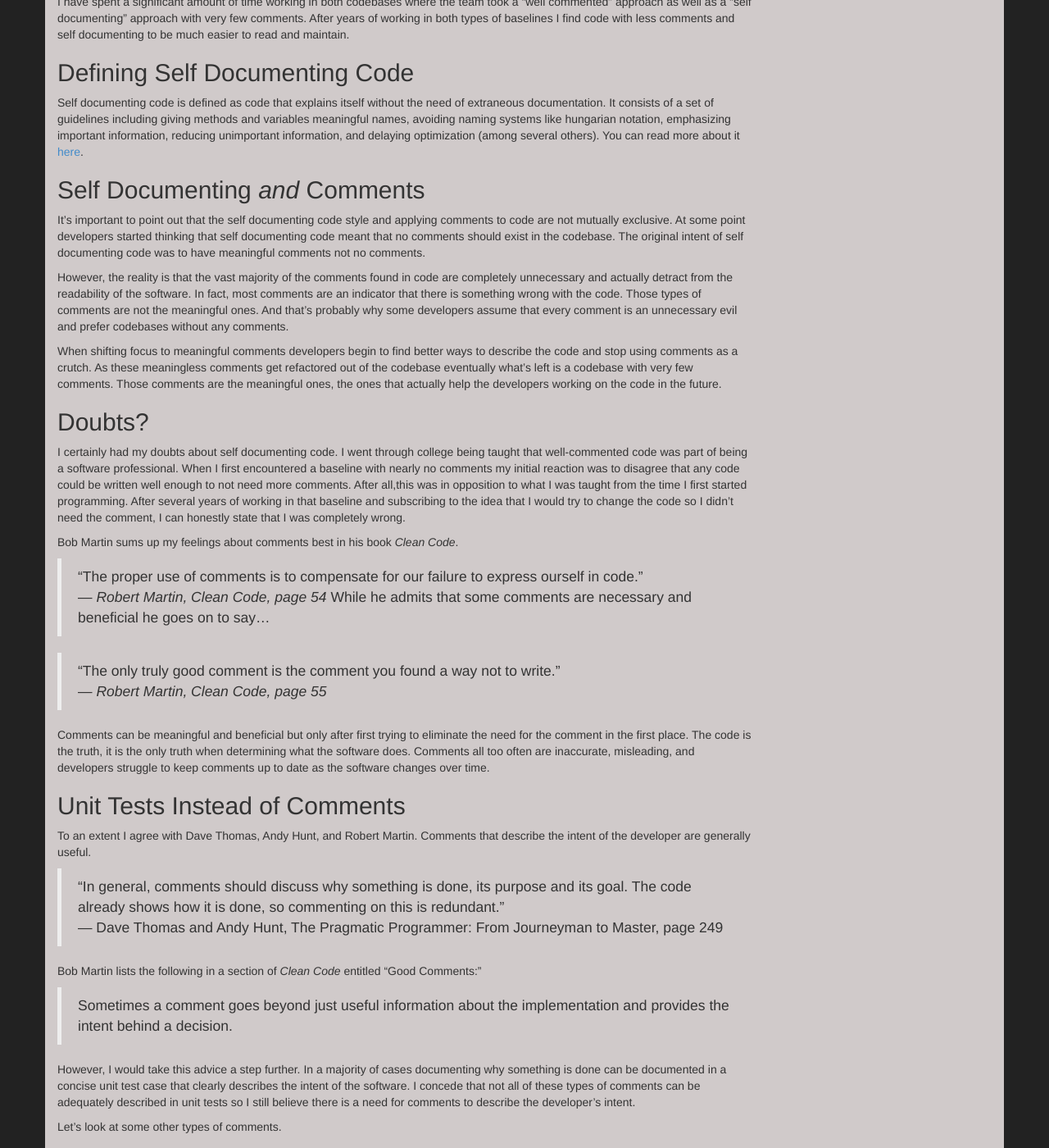
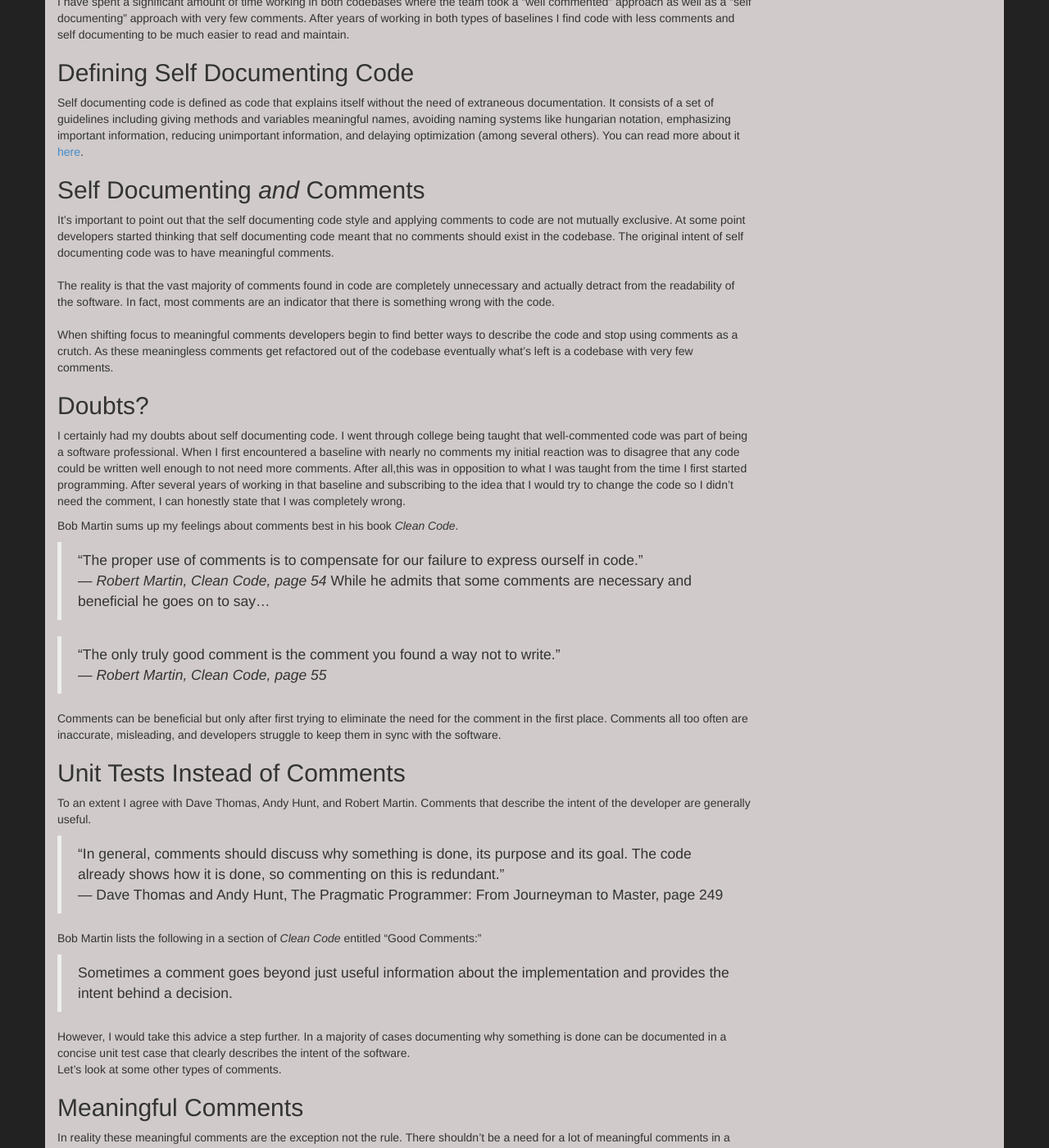
Before and after one commit to asciamanna/asciamanna.github.io, a Jekyll site: the page built from _posts/2014-04-05-self-documenting-code-and-meaningful-comments.md, in a window 1280 px wide and 1400 px high, scrolled down 395 px. Shown: the whole window at 82% size. Built offline with Jekyll 4.4.1, drawn with Linux system fonts in a browser that asks for light colours; nearby versions of some CDN libraries; comment, search, counter and statistics services are not loaded; some of the changed text lies outside the part shown.

Commit message:
updates to comments blog post.

```diff
--- a/_posts/2014-04-05-self-documenting-code-and-meaningful-comments.md
+++ b/_posts/2014-04-05-self-documenting-code-and-meaningful-comments.md
@@ -30,20 +30,17 @@ It's important to point out that the self documenting code style and applying
 comments to code are not mutually exclusive. At some point developers started
 thinking that self documenting code meant that no comments should exist in the
 codebase. The original intent of self documenting code was to have
-meaningful comments not no comments.
-
-However, the reality is that the vast majority of the comments found in code
+meaningful comments.
+<br/><br/>
+The reality is that the vast majority of comments found in code
 are completely unnecessary and actually detract from the readability of the
 software. In fact, most comments are an indicator that there is something wrong
-with the code. Those types of comments are not the meaningful ones. And that's
-probably why some developers assume that every comment is an unnecessary evil
-and prefer codebases without any comments.
-
+with the code.
+<br/><br/>
 When shifting focus to meaningful comments developers begin to find better
 ways to describe the code and stop using comments as a crutch. As these
 meaningless comments get refactored out of the codebase eventually what's left
-is a codebase with very few comments. Those comments are the meaningful ones,
-the ones that actually help the developers working on the code in the future.
+is a codebase with very few comments.
 
 ##Doubts?
 I certainly had my doubts about self documenting code. I went through college
@@ -66,11 +63,10 @@ say&hellip;
 > "The only truly good comment is the comment you found a way not to write."
 >&mdash; _Robert Martin, Clean Code, page 55_
 
-Comments can be meaningful and beneficial but only after first trying to
-eliminate the need for the comment in the first place. The code is the
-truth, it is the only truth when determining what the software does.
+Comments can be beneficial but only after first trying to
+eliminate the need for the comment in the first place.
 Comments all too often are inaccurate, misleading, and developers struggle
-to keep comments up to date as the software changes over time.
+to keep them in sync with the software.
 
 ##Unit Tests Instead of Comments
 To an extent I agree with Dave Thomas, Andy Hunt, and Robert Martin.
@@ -88,11 +84,8 @@ Bob Martin lists the following in a section of _Clean Code_ entitled
 
 However, I would take this advice a step further. In a majority of cases
 documenting why something is done can be documented in a concise unit
-test case that clearly describes the intent of the software. I concede
-that not all of these types of comments can be adequately described in
-unit tests so I still believe there is a need for comments to
-describe the developer's intent.
-
+test case that clearly describes the intent of the software.
+<br/>
 Let's look at some other types of comments.
 
 ## Meaningful Comments
@@ -205,10 +198,10 @@ modifications.
 
 ###Exceptions
 Obviously there are no absolutes in software developement. In general,
-if you try to remove or not write a comment by eliminating the need for
-it and find that you can't you most likely have a reasonable comment.
-However, if you find you need a lot of comments you should look closer
-at the code to see if changing the code can eliminate the need for the comment.
+if you try to eliminate the need for a comment and
+find that you can't, you most likely have a reasonable comment.
+However, you should take a closer look at the code if you feel you need a lot
+of comments.
 
 ###Credits
 I've referenced Robert Martin's _Clean Code_ book several times in this
```
Also changed, not shown: Gemfile.lock.
